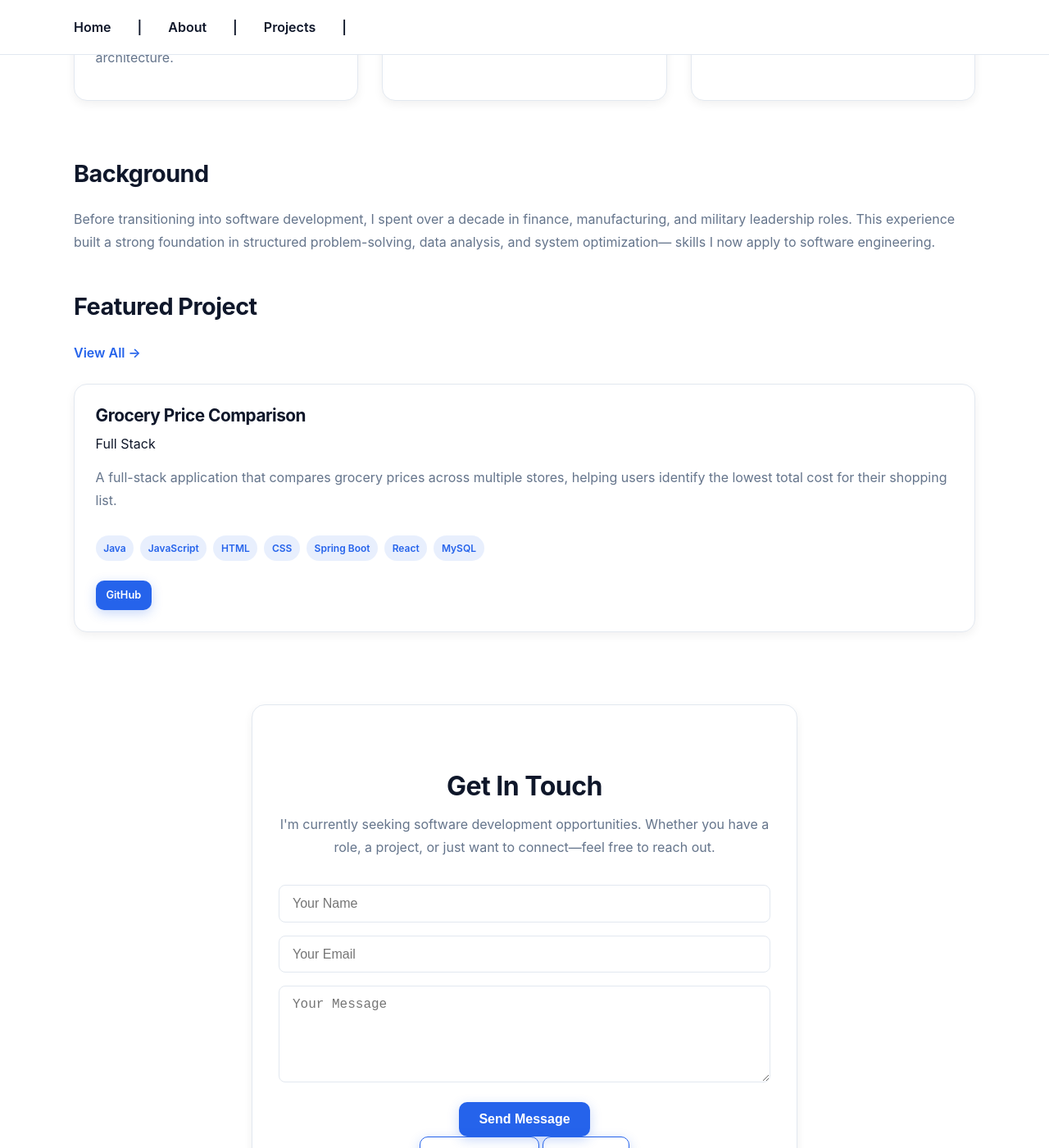
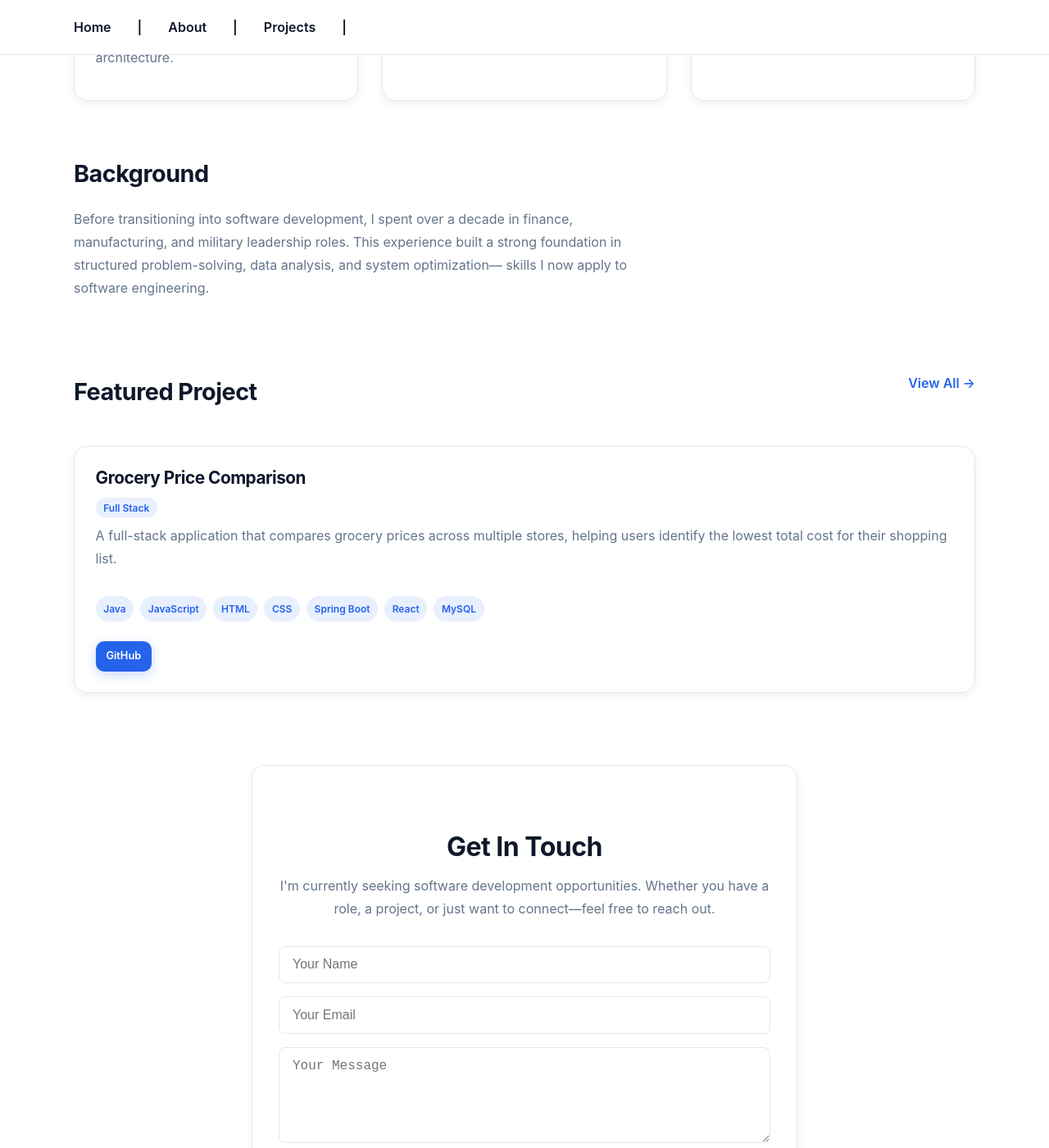
Before and after one commit to mark-bradley1/mark-bradley1.github.io, a Jekyll site: the page built from index.md, in a window 1280 px wide and 1400 px high, scrolled down 813 px. Shown: the whole window at 82% size. Built offline with Jekyll 4.4.1, drawn with Linux system fonts in a browser that asks for light colours.

Commit message:
Add new styles for hero and project sections

```diff
--- a/assets/css/style.css
+++ b/assets/css/style.css
@@ -176,6 +176,15 @@ nav a:hover::after {
   color: rgba(255,255,255,0.9);
   font-size: 1.25rem;
   max-width: 600px;
+}
+
+.hero-content {
+  max-width: 700px;
+}
+
+.hero-subtext {
+  font-size: 1.2rem;
+  opacity: 0.95;
 }
 
 /* ============================= */
@@ -369,6 +378,10 @@ footer {
   margin-top: 1.5rem;
 }
 
+.project-description {
+  margin: 0.5rem 0 1rem;
+}
+
 /* ============================= */
 /* ===== Buttons Upgrade ======= */
 /* ============================= */
@@ -470,3 +483,33 @@ footer {
 .contact-alt a:hover {
   color: var(--accent-hover);
 }
+
+.contact-actions {
+  margin-top: 1.5rem;
+  display: flex;
+  gap: 1rem;
+  flex-wrap: wrap;
+}
+
+/* Section text */
+.section-text {
+  max-width: 700px;
+  color: var(--muted);
+}
+
+/* Section header row */
+.section-header {
+  display: flex;
+  justify-content: space-between;
+  align-items: center;
+}
+
+/* Badge */
+.badge {
+  background: rgba(37,99,235,0.1);
+  color: var(--accent);
+  padding: 0.3rem 0.6rem;
+  border-radius: 999px;
+  font-size: 0.75rem;
+  font-weight: 600;
+}
```
